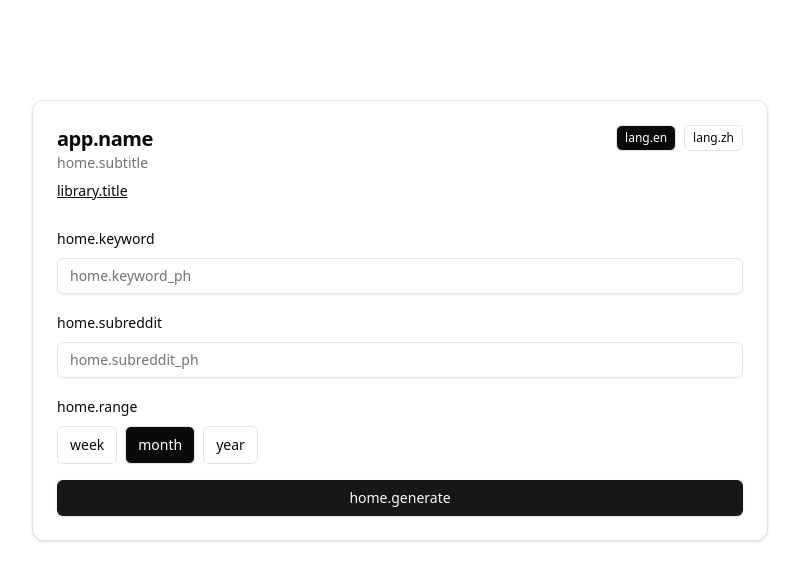
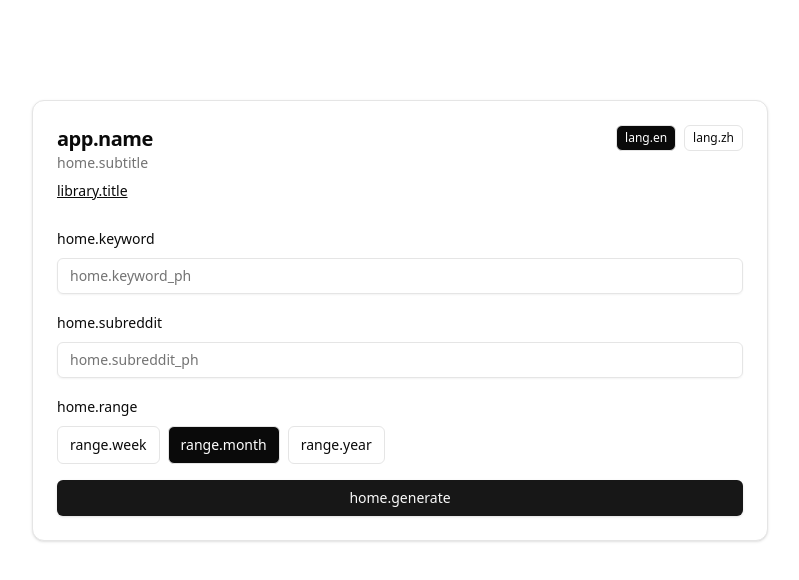
Before and after one commit to xilanhua12138/reddit-idea-miner, a Next.js app: page / in a window 1280 px wide. Shown: the top 580 px of the page, without its empty margins (240-1039 px from the left). Built offline with nearby package versions, Linux system fonts and the light colour scheme; no server answers.

Commit message:
Fix i18n key UI: server-render labels on home; add range+error messages; stabilize keyboard swipe deck

```diff
--- a/messages/en.json
+++ b/messages/en.json
@@ -6,6 +6,9 @@
   "home.subreddit": "Subreddit (optional)",
   "home.subreddit_ph": "e.g. productivity",
   "home.range": "Time range",
+  "range.week": "Week",
+  "range.month": "Month",
+  "range.year": "Year",
   "home.generate": "Generate report",
   "home.generating": "Generating…",
 
@@ -38,6 +41,9 @@
   "tutorial.gotit": "Got it",
   "tutorial.keys": "Shortcuts: ← Nope, → Like",
 
+  "errors.keyword_required": "Keyword is required.",
+  "errors.generic_fail": "Failed. If you see Reddit 403, try again or switch time range/subreddit.",
+
   "lang.en": "EN",
   "lang.zh": "中文"
 }
--- a/messages/zh.json
+++ b/messages/zh.json
@@ -6,6 +6,9 @@
   "home.subreddit": "子版块（可选）",
   "home.subreddit_ph": "例如：productivity",
   "home.range": "时间范围",
+  "range.week": "近一周",
+  "range.month": "近一月",
+  "range.year": "近一年",
   "home.generate": "生成报告",
   "home.generating": "生成中…",
 
@@ -38,6 +41,9 @@
   "tutorial.gotit": "知道了",
   "tutorial.keys": "快捷键：← 不喜欢，→ 喜欢",
 
+  "errors.keyword_required": "关键词不能为空。",
+  "errors.generic_fail": "失败了。如果看到 Reddit 403，建议重试或切换时间范围/子版块。",
+
   "lang.en": "EN",
   "lang.zh": "中文"
 }
--- a/src/app/page.tsx
+++ b/src/app/page.tsx
@@ -1,139 +1,28 @@
-/* eslint-disable @typescript-eslint/no-explicit-any */
-"use client"
+import { getTranslations } from "next-intl/server"
+import { HomeClient } from "@/components/home-client"
 
-import { useState } from "react"
-import { useRouter } from "next/navigation"
-import { Button } from "@/components/ui/button"
-import { Input } from "@/components/ui/input"
-import { Card, CardContent, CardHeader, CardTitle } from "@/components/ui/card"
-import { useTranslations } from "next-intl"
-import { LangSwitch } from "@/components/lang-switch"
-
-type Range = "week" | "month" | "year"
-
-export default function HomePage() {
-  const t = useTranslations()
-  const router = useRouter()
-  const [keyword, setKeyword] = useState("")
-  const [subreddit, setSubreddit] = useState("")
-  const [range, setRange] = useState<Range>("month")
-  const [loading, setLoading] = useState(false)
-  const [error, setError] = useState<string | null>(null)
-
-  async function onGenerate() {
-    setError(null)
-    if (!keyword.trim()) {
-      setError("Keyword is required")
-      return
-    }
-
-    setLoading(true)
-    try {
-      // Client-side Reddit fetch (avoids some serverless IP 403 blocks)
-      const { redditTryBases, buildSearchUrl, buildCommentsUrl } = await import(
-        "@/lib/client-reddit"
-      )
-      const { generateReportClient } = await import("@/lib/generate-client")
-
-      const report = await generateReportClient({
-        keyword,
-        subreddit: subreddit.trim() || undefined,
-        range,
-        fetchSearch: () =>
-          redditTryBases((base) =>
-            buildSearchUrl(base, {
-              keyword,
-              subreddit: subreddit.trim() || undefined,
-              range,
-              limit: 50,
-            })
-          ),
-        fetchComments: (postId) =>
-          redditTryBases((base) => buildCommentsUrl(base, postId)),
-      })
-
-      // Save to Supabase via server (service role key stays server-only)
-      const res = await fetch("/api/report/save", {
-        method: "POST",
-        headers: { "Content-Type": "application/json" },
-        body: JSON.stringify({ report }),
-      })
-
-      const data = await res.json().catch(() => ({}))
-      if (!res.ok) throw new Error(data?.error || `Save failed (${res.status})`)
-
-      router.push(`/r/${data.reportId}`)
-    } catch (e: any) {
-      setError(
-        e?.message ||
-          "Failed. If you see Reddit 403, try again or switch time range/subreddit."
-      )
-    } finally {
-      setLoading(false)
-    }
-  }
+export default async function HomePage() {
+  const t = await getTranslations()
 
   return (
-    <main className="mx-auto flex min-h-[80vh] max-w-3xl items-center px-4 py-10">
-      <Card className="w-full">
-        <CardHeader>
-          <div className="flex items-start justify-between gap-3">
-            <div>
-              <CardTitle className="text-xl">{t("app.name")}</CardTitle>
-              <p className="text-sm text-muted-foreground">{t("home.subtitle")}</p>
-              <a className="mt-2 inline-block text-sm underline" href="/library">
-                {t("library.title")}
-              </a>
-            </div>
-            <LangSwitch />
-          </div>
-        </CardHeader>
-        <CardContent className="space-y-4">
-          <div className="space-y-2">
-            <label className="text-sm font-medium">{t("home.keyword")}</label>
-            <Input
-              value={keyword}
-              onChange={(e) => setKeyword(e.target.value)}
-              placeholder={t("home.keyword_ph")}
-            />
-          </div>
-
-          <div className="space-y-2">
-            <label className="text-sm font-medium">{t("home.subreddit")}</label>
-            <Input
-              value={subreddit}
-              onChange={(e) => setSubreddit(e.target.value)}
-              placeholder={t("home.subreddit_ph")}
-            />
-          </div>
-
-          <div className="space-y-2">
-            <label className="text-sm font-medium">{t("home.range")}</label>
-            <div className="flex gap-2">
-              {(["week", "month", "year"] as Range[]).map((r) => (
-                <button
-                  key={r}
-                  type="button"
-                  onClick={() => setRange(r)}
-                  className={`rounded-md border px-3 py-2 text-sm transition-colors ${
-                    range === r
-                      ? "bg-foreground text-background"
-                      : "bg-background"
-                  }`}
-                >
-                  {r}
-                </button>
-              ))}
-            </div>
-          </div>
-
-          {error ? <p className="text-sm text-red-600">{error}</p> : null}
-
-          <Button onClick={onGenerate} disabled={loading} className="w-full">
-            {loading ? t("home.generating") : t("home.generate")}
-          </Button>
-        </CardContent>
-      </Card>
-    </main>
+    <HomeClient
+      labels={{
+        appName: t("app.name"),
+        subtitle: t("home.subtitle"),
+        libraryTitle: t("library.title"),
+        keyword: t("home.keyword"),
+        keywordPh: t("home.keyword_ph"),
+        subreddit: t("home.subreddit"),
+        subredditPh: t("home.subreddit_ph"),
+        range: t("home.range"),
+        rangeWeek: t("range.week"),
+        rangeMonth: t("range.month"),
+        rangeYear: t("range.year"),
+        generate: t("home.generate"),
+        generating: t("home.generating"),
+        keywordRequired: t("errors.keyword_required"),
+        genericFail: t("errors.generic_fail"),
+      }}
+    />
   )
 }
--- /dev/null
+++ b/src/components/home-client.tsx
@@ -0,0 +1,152 @@
+"use client"
+
+import { useState } from "react"
+import { useRouter } from "next/navigation"
+import { Button } from "@/components/ui/button"
+import { Input } from "@/components/ui/input"
+import { Card, CardContent, CardHeader, CardTitle } from "@/components/ui/card"
+import { LangSwitch } from "@/components/lang-switch"
+
+type Range = "week" | "month" | "year"
+
+type Labels = {
+  appName: string
+  subtitle: string
+  libraryTitle: string
+  keyword: string
+  keywordPh: string
+  subreddit: string
+  subredditPh: string
+  range: string
+  rangeWeek: string
+  rangeMonth: string
+  rangeYear: string
+  generate: string
+  generating: string
+  keywordRequired: string
+  genericFail: string
+}
+
+export function HomeClient(props: { labels: Labels }) {
+  const { labels } = props
+  const router = useRouter()
+
+  const [keyword, setKeyword] = useState("")
+  const [subreddit, setSubreddit] = useState("")
+  const [range, setRange] = useState<Range>("month")
+  const [loading, setLoading] = useState(false)
+  const [error, setError] = useState<string | null>(null)
+
+  async function onGenerate() {
+    setError(null)
+    if (!keyword.trim()) {
+      setError(labels.keywordRequired)
+      return
+    }
+
+    setLoading(true)
+    try {
+      // Client-side Reddit fetch (avoids some serverless IP 403 blocks)
+      const { redditTryBases, buildSearchUrl, buildCommentsUrl } = await import(
+        "@/lib/client-reddit"
+      )
+      const { generateReportClient } = await import("@/lib/generate-client")
+
+      const report = await generateReportClient({
+        keyword,
+        subreddit: subreddit.trim() || undefined,
+        range,
+        fetchSearch: () =>
+          redditTryBases((base) =>
+            buildSearchUrl(base, {
+              keyword,
+              subreddit: subreddit.trim() || undefined,
+              range,
+              limit: 50,
+            })
+          ),
+        fetchComments: (postId) => redditTryBases((base) => buildCommentsUrl(base, postId)),
+      })
+
+      const res = await fetch("/api/report/save", {
+        method: "POST",
+        headers: { "Content-Type": "application/json" },
+        body: JSON.stringify({ report }),
+      })
+
+      const data = await res.json().catch(() => ({}))
+      if (!res.ok) throw new Error(data?.error || `Save failed (${res.status})`)
+
+      router.push(`/r/${data.reportId}`)
+    } catch (e: unknown) {
+      const msg = e instanceof Error ? e.message : null
+      setError(msg || labels.genericFail)
+    } finally {
+      setLoading(false)
+    }
+  }
+
+  const rangeLabel: Record<Range, string> = {
+    week: labels.rangeWeek,
+    month: labels.rangeMonth,
+    year: labels.rangeYear,
+  }
+
+  return (
+    <main className="mx-auto flex min-h-[80vh] max-w-3xl items-center px-4 py-10">
+      <Card className="w-full">
+        <CardHeader>
+          <div className="flex items-start justify-between gap-3">
+            <div>
+              <CardTitle className="text-xl">{labels.appName}</CardTitle>
+              <p className="text-sm text-muted-foreground">{labels.subtitle}</p>
+              <a className="mt-2 inline-block text-sm underline" href="/library">
+                {labels.libraryTitle}
+              </a>
+            </div>
+            <LangSwitch />
+          </div>
+        </CardHeader>
+        <CardContent className="space-y-4">
+          <div className="space-y-2">
+            <label className="text-sm font-medium">{labels.keyword}</label>
+            <Input value={keyword} onChange={(e) => setKeyword(e.target.value)} placeholder={labels.keywordPh} />
+          </div>
+
+          <div className="space-y-2">
+            <label className="text-sm font-medium">{labels.subreddit}</label>
+            <Input
+              value={subreddit}
+              onChange={(e) => setSubreddit(e.target.value)}
+              placeholder={labels.subredditPh}
+            />
+          </div>
+
+          <div className="space-y-2">
+            <label className="text-sm font-medium">{labels.range}</label>
+            <div className="flex gap-2">
+              {(["week", "month", "year"] as Range[]).map((r) => (
+                <button
+                  key={r}
+                  type="button"
+                  onClick={() => setRange(r)}
+                  className={`rounded-md border px-3 py-2 text-sm transition-colors ${
+                    range === r ? "bg-foreground text-background" : "bg-background"
+                  }`}
+                >
+                  {rangeLabel[r]}
+                </button>
+              ))}
+            </div>
+          </div>
+
+          {error ? <p className="text-sm text-red-600">{error}</p> : null}
+
+          <Button onClick={onGenerate} disabled={loading} className="w-full">
+            {loading ? labels.generating : labels.generate}
+          </Button>
+        </CardContent>
+      </Card>
+    </main>
+  )
+}
--- a/src/components/report-deck.tsx
+++ b/src/components/report-deck.tsx
@@ -119,12 +119,10 @@ export function ReportDeck(props: { report: Report }) {
         </Card>
       ) : (
         <div className="relative mx-auto mt-6 h-[calc(100vh-260px)] min-h-[540px] max-h-[820px] w-full overflow-hidden">
-          {ideas
-            .map((idea, i) => {
-              if (i < index) return null
-              // Render only the top 2 cards to reduce peeking + improve performance.
-              if (i > index + 1) return null
-
+          {[index + 1, index]
+            .filter((i) => i >= 0 && i < ideas.length)
+            .map((i) => {
+              const idea = ideas[i]
               const isTop = i === index
               const layer = i - index // 0 (top), 1 (next)
 
@@ -220,8 +218,7 @@ export function ReportDeck(props: { report: Report }) {
                   </div>
                 </TinderCard>
               )
-            })
-            .reverse()}
+            })}
         </div>
       )}
     </main>
```
